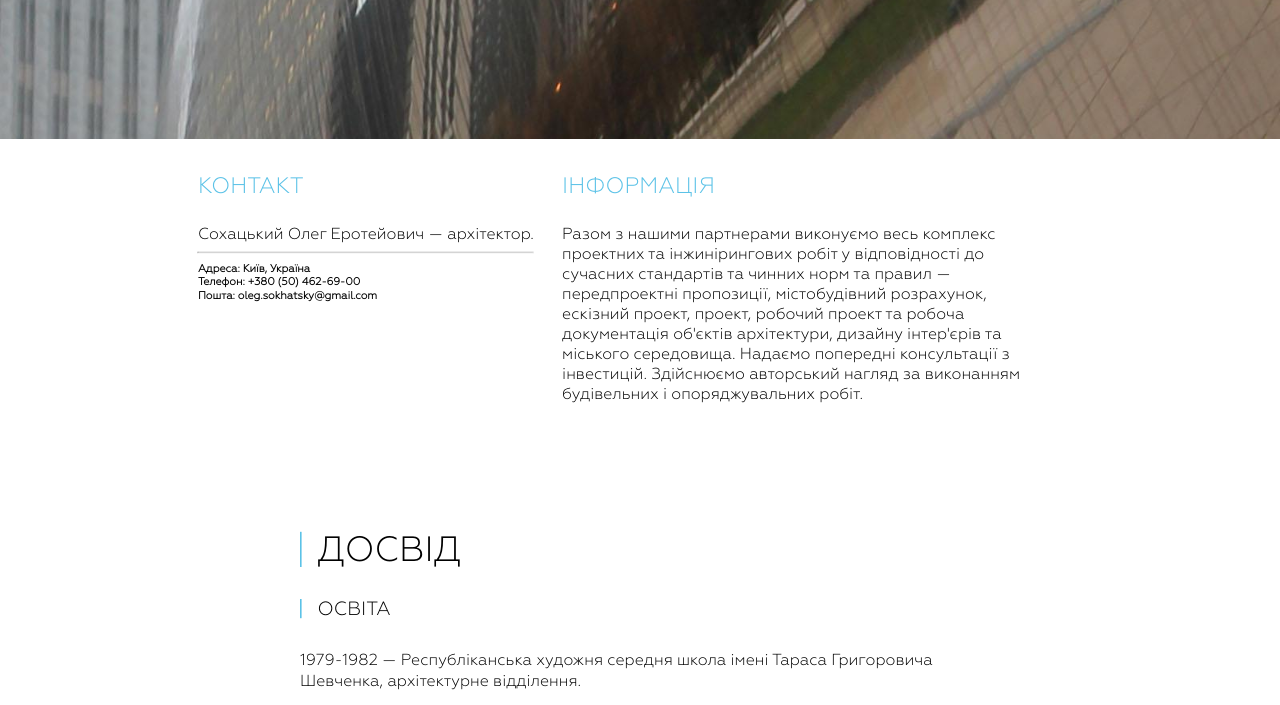
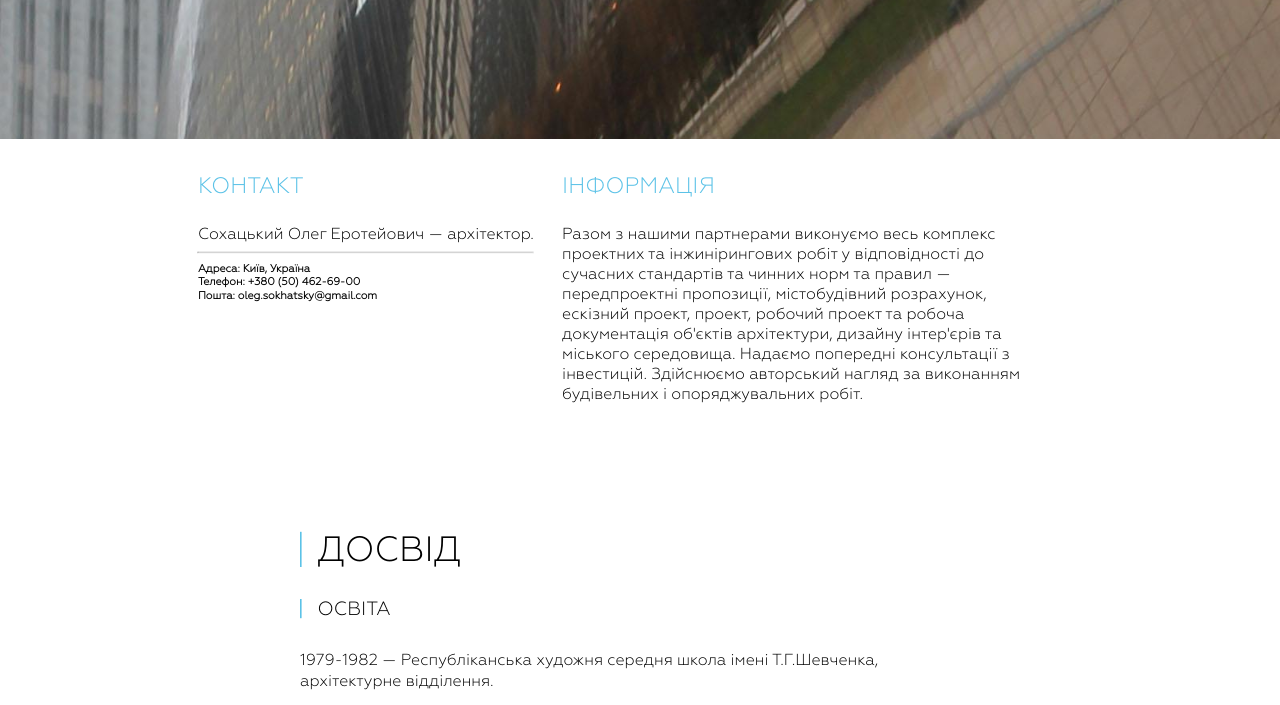
Before and after one commit to 5HT/sokhatsky.art, a plain HTML site: page index.html in a window 1280 px wide. Shown: the part 237-942 px from the top of the page. Drawn offline with Linux system fonts and the light colour scheme.

Commit message:
Update index.html

```diff
--- a/index.html
+++ b/index.html
@@ -48,7 +48,7 @@
     <section>
         <h3>ДОСВІД</h3>
         <h4>ОСВІТА</h4>
-        <p>1979-1982 &mdash; Республіканська художня середня школа імені Тараса Григоровича Шевченка, архітектурне відділення.</p>
+        <p>1979-1982 &mdash; Республіканська художня середня школа імені Т.Г.Шевченка, архітектурне відділення.</p>
         <p>1982-1990 &mdash; Київський державний художній інститут, архітектурний факультет, майстерня професора Чмутіної Н.Б.</p>
         <h4>РОБОТА</h4>
         <p>1990-1995 &mdash; Київпроект, керівник групи архітекторів.</p>
```
